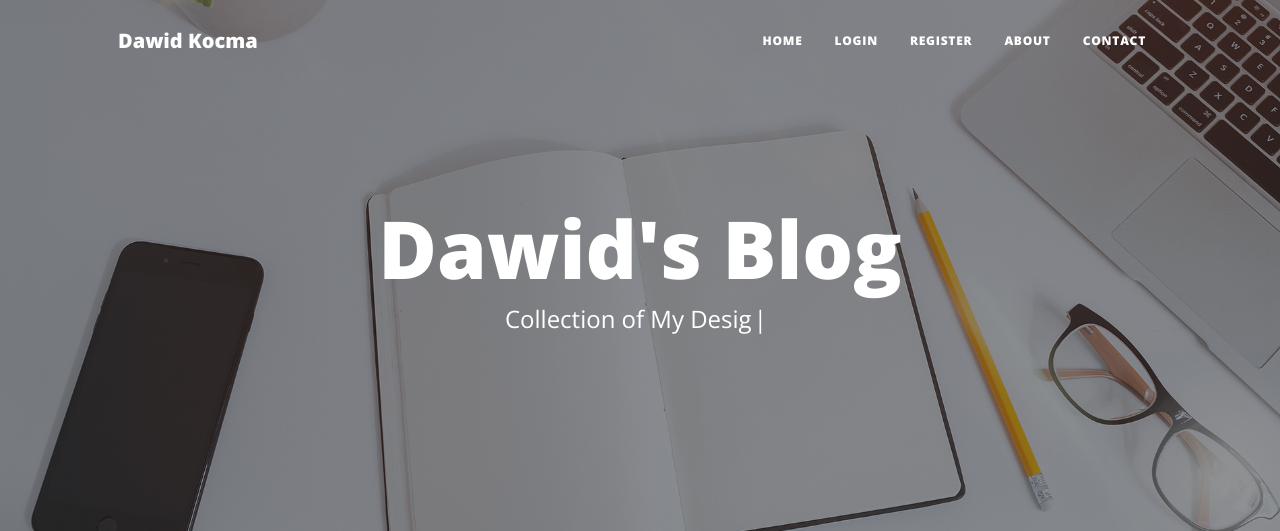
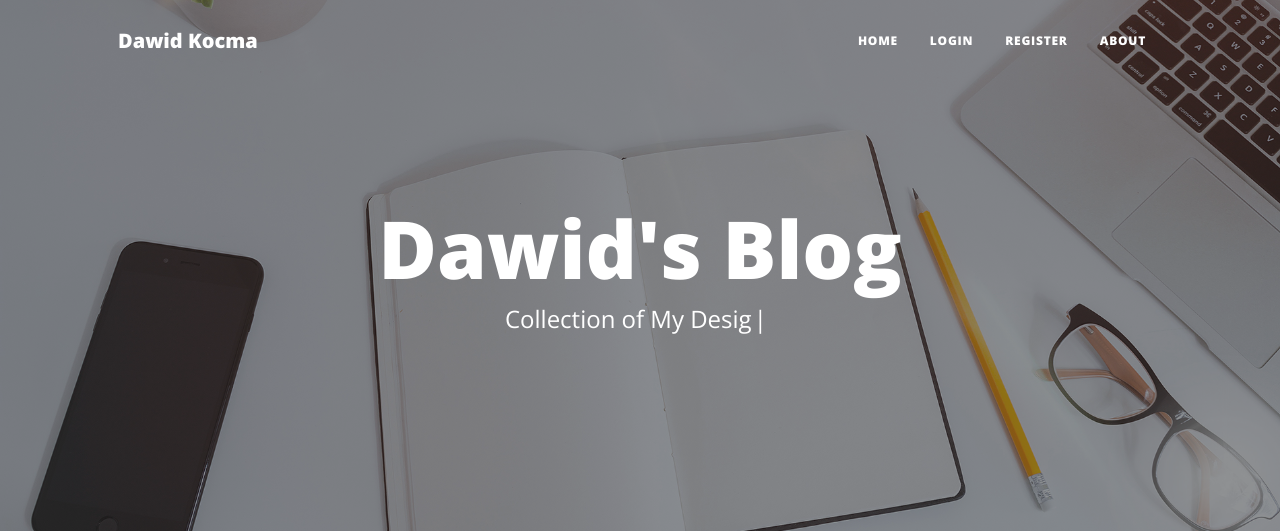
Before and after one commit to dawidkocma/dawidk-web, a Flask app: page / in a window 1280 px wide. Shown: the top 531 px of the page. Run offline with Flask 3, Linux system fonts and the light colour scheme; data that the repository does not hold is empty; some libraries are stand-ins or nearby versions.

Commit message:
Remove access to contact form as it needs rebuilding

```diff
--- a/main.py
+++ b/main.py
@@ -241,9 +241,9 @@ def delete_post(post_id):
 def about():
     return render_template("about.html", current_user=current_user)
 
-@app.route("/contact")
-def contact():
-    return render_template("contact.html", current_user=current_user)
+# @app.route("/contact")
+# def contact():
+#     return render_template("contact.html", current_user=current_user)
 
 if __name__ == "__main__":
     app.run(debug=False, port=5002)
--- a/templates/header.html
+++ b/templates/header.html
@@ -88,13 +88,13 @@
                     >About</a
                     >
                 </li>
-                <li class="nav-item">
-                    <a
-                            class="nav-link px-lg-3 py-3 py-lg-4"
-                            href="{{ url_for('contact') }}"
-                    >Contact</a
-                    >
-                </li>
+<!--                <li class="nav-item">-->
+<!--                    <a-->
+<!--                            class="nav-link px-lg-3 py-3 py-lg-4"-->
+<!--                            href="{{ url_for('contact') }}"-->
+<!--                    >Contact</a-->
+<!--                    >-->
+<!--                </li>-->
             </ul>
         </div>
     </div>
```
